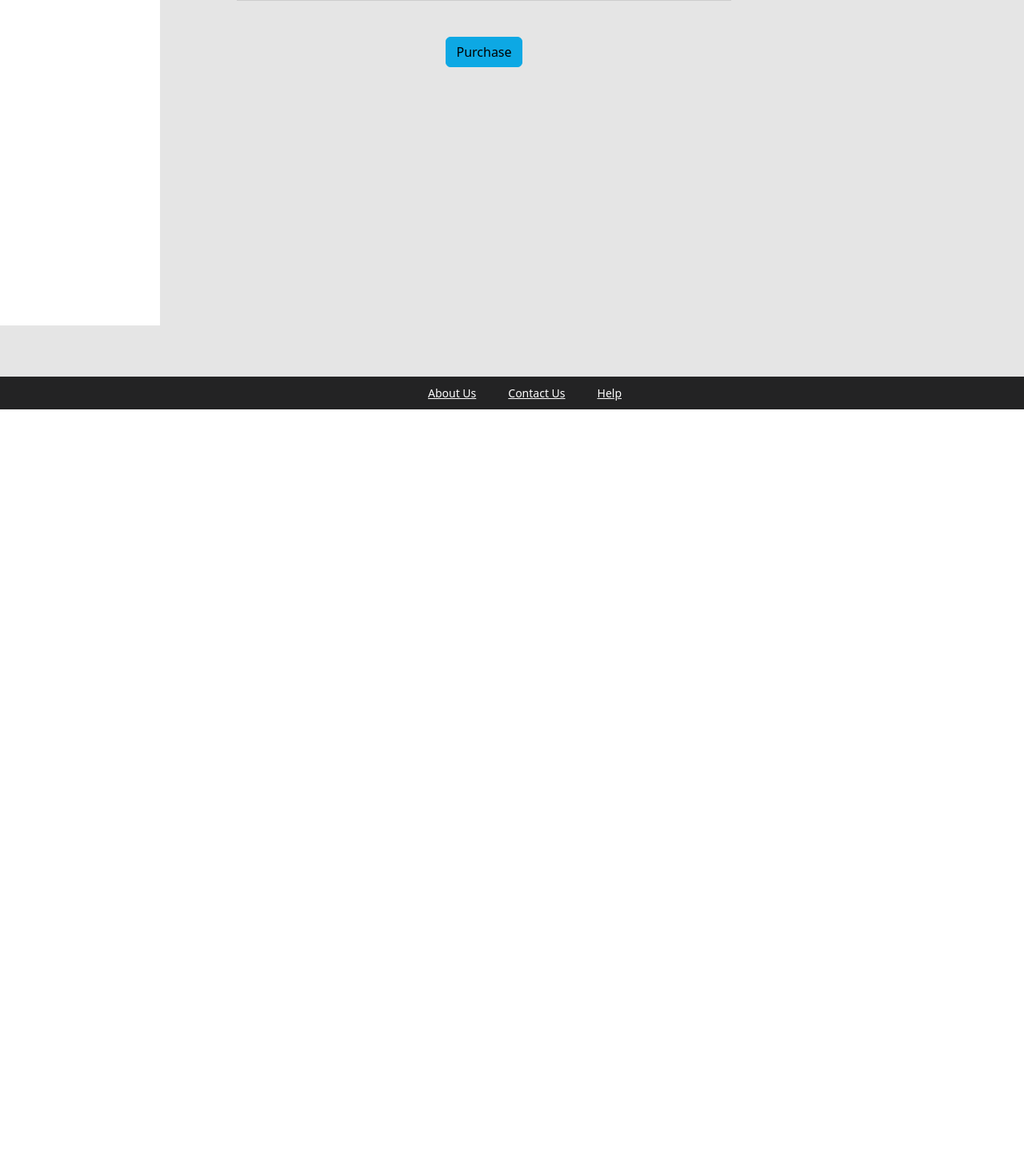
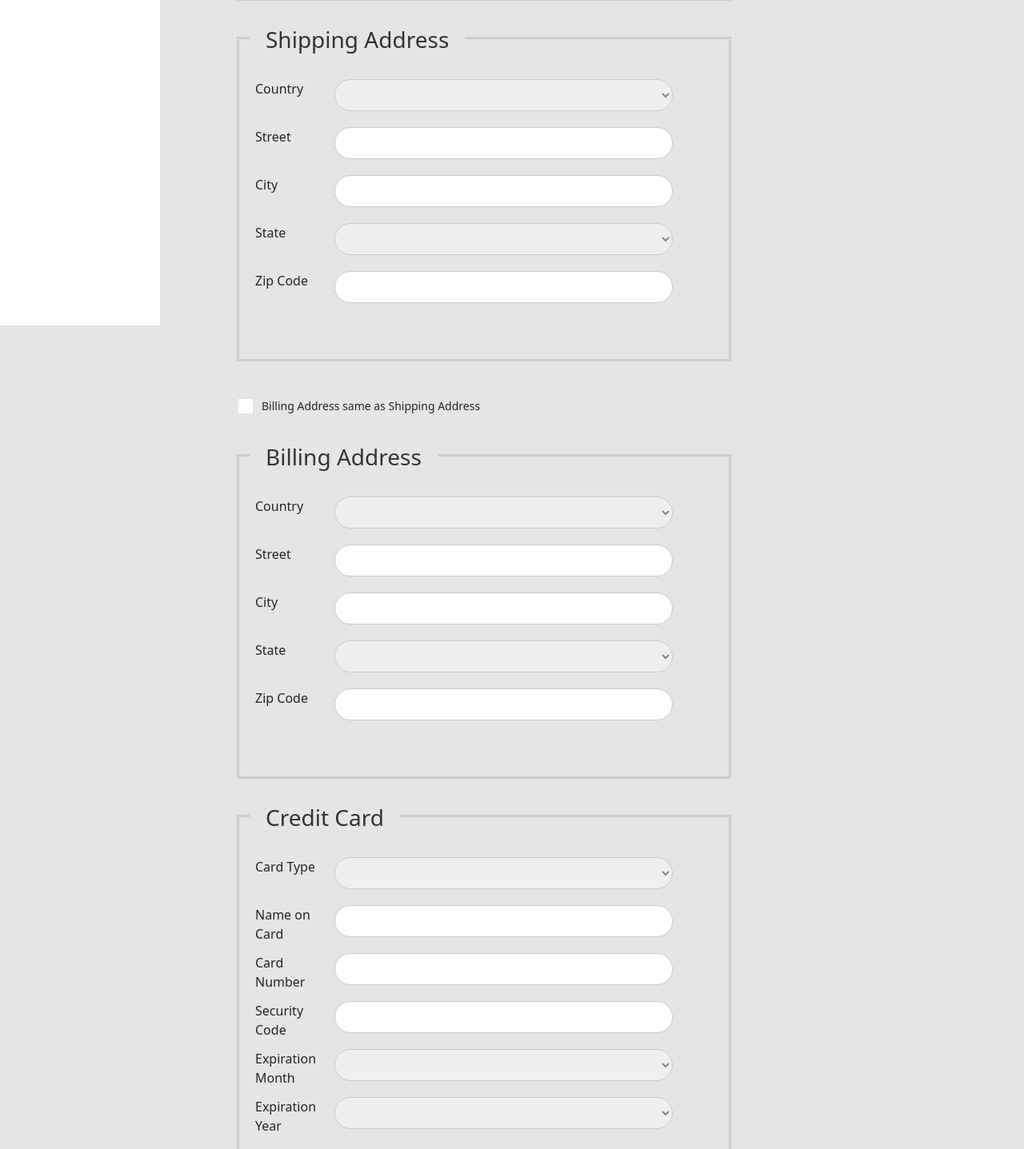
Before and after one commit to NehaKhann/Angular_and_Java_Spring_Boot, an Angular app in the folder ecommerce-project/03-frontend/angular-ecommerce/: page /checkout in a window 1280 px wide. Shown: the part 393-1830 px from the top of the page at 80% size. Before the commit the page ends 921 px from the top, so only its background shows below. Built offline with nearby package versions, Linux system fonts and the light colour scheme; no server answers.

Commit message:
checkout form layout added

```diff
--- a/ecommerce-project/03-frontend/angular-ecommerce/src/app/components/checkout/checkout.component.html
+++ b/ecommerce-project/03-frontend/angular-ecommerce/src/app/components/checkout/checkout.component.html
@@ -38,6 +38,228 @@
             </div>
           </div>
         </div>
+
+        <!-- shipping address -->
+        <div formGroupName="shippingAddress" class="form-area">
+          <h3>Shipping Address</h3>
+          <div class="row">
+            <div class="col-md-2">
+              <label>Country</label>
+            </div>
+            <div class="col-md-9">
+              <div class="input-space">
+                <select formControlName="country">
+                  <option>TO DO</option>
+                </select>
+              </div>
+            </div>
+          </div>
+
+          <div class="row">
+            <div class="col-md-2">
+              <label>Street</label>
+            </div>
+            <div class="col-md-9">
+              <div class="input-space">
+                <input formControlName="street" type="text" />
+              </div>
+            </div>
+          </div>
+
+          <div class="row">
+            <div class="col-md-2">
+              <label>City</label>
+            </div>
+            <div class="col-md-9">
+              <div class="input-space">
+                <input formControlName="city" type="text" />
+              </div>
+            </div>
+          </div>
+
+          <div class="row">
+            <div class="col-md-2">
+              <label>State</label>
+            </div>
+            <div class="col-md-9">
+              <div class="input-space">
+                <select formControlName="state">
+                  <option>TO DO</option>
+                </select>
+              </div>
+            </div>
+          </div>
+
+          <div class="row">
+            <div class="col-md-2">
+              <label>Zip Code</label>
+            </div>
+            <div class="col-md-9">
+              <div class="input-space">
+                <input formControlName="zipCode" type="text" />
+              </div>
+            </div>
+          </div>
+        </div>
+
+        <!-- Add check box to copy shipping to billing -->
+        <div class="input-space">
+          <label class="au-checkbox">
+            <input
+              type="checkbox"
+              (change)="copyShippingAddressToBillingAddress($event)"
+            />
+            <span class="au-checkmark"></span>Billing Address same as Shipping
+            Address
+          </label>
+        </div>
+
+        <!-- billing address -->
+        <div formGroupName="billingAddress" class="form-area">
+          <h3>Billing Address</h3>
+          <div class="row">
+            <div class="col-md-2">
+              <label>Country</label>
+            </div>
+            <div class="col-md-9">
+              <div class="input-space">
+                <select formControlName="country">
+                  <option>TO DO</option>
+                </select>
+              </div>
+            </div>
+          </div>
+
+          <div class="row">
+            <div class="col-md-2">
+              <label>Street</label>
+            </div>
+            <div class="col-md-9">
+              <div class="input-space">
+                <input formControlName="street" type="text" />
+              </div>
+            </div>
+          </div>
+
+          <div class="row">
+            <div class="col-md-2">
+              <label>City</label>
+            </div>
+            <div class="col-md-9">
+              <div class="input-space">
+                <input formControlName="city" type="text" />
+              </div>
+            </div>
+          </div>
+
+          <div class="row">
+            <div class="col-md-2">
+              <label>State</label>
+            </div>
+            <div class="col-md-9">
+              <div class="input-space">
+                <select formControlName="state">
+                  <option>TO DO</option>
+                </select>
+              </div>
+            </div>
+          </div>
+
+          <div class="row">
+            <div class="col-md-2">
+              <label>Zip Code</label>
+            </div>
+            <div class="col-md-9">
+              <div class="input-space">
+                <input formControlName="zipCode" type="text" />
+              </div>
+            </div>
+          </div>
+        </div>
+
+        <!-- Credit Card Info -->
+        <div formGroupName="creditCard" class="form-area">
+          <h3>Credit Card</h3>
+          <div class="row">
+            <div class="col-md-2">
+              <label>Card Type</label>
+            </div>
+            <div class="col-md-9">
+              <div class="input-space">
+                <select formControlName="cardType">
+                  <option>Visa</option>
+                  <option>Mastercard</option>
+                </select>
+              </div>
+            </div>
+          </div>
+
+          <div class="row">
+            <div class="col-md-2">
+              <label>Name on Card</label>
+            </div>
+            <div class="col-md-9">
+              <div class="input-space">
+                <input formControlName="nameOnCard" type="text" />
+              </div>
+            </div>
+          </div>
+
+          <div class="row">
+            <div class="col-md-2">
+              <label>Card Number</label>
+            </div>
+            <div class="col-md-9">
+              <div class="input-space">
+                <input formControlName="cardNumber" type="text" />
+              </div>
+            </div>
+          </div>
+
+          <div class="row">
+            <div class="col-md-2">
+              <label>Security Code</label>
+            </div>
+            <div class="col-md-9">
+              <div class="input-space">
+                <input formControlName="securityCode" type="text" />
+              </div>
+            </div>
+          </div>
+          <div class="row">
+            <div class="col-md-2">
+              <label>Expiration Month</label>
+            </div>
+            <div class="col-md-9">
+              <div class="input-space">
+                <select formControlName="expirationMonth">
+                  <option>TO DO</option>
+                </select>
+              </div>
+            </div>
+          </div>
+
+          <div class="row">
+            <div class="col-md-2">
+              <label>Expiration Year</label>
+            </div>
+            <div class="col-md-9">
+              <div class="input-space">
+                <select formControlName="expirationYear">
+                  <option>TO DO</option>
+                </select>
+              </div>
+            </div>
+          </div>
+        </div>
+        <!-- Order Details -->
+        <div class="form area">
+          <h3>Review Your Order</h3>
+          <p>Total Quantity : {{ totalQuantity }}</p>
+          <p>Shipping : FREE</p>
+          <p>Total Price :{{ totalPrice | currency : "USD" }}</p>
+        </div>
+
         <!-- submit button -->
         <div class="text-center">
           <button type="submit" class="btn btn-info">Purchase</button>
--- a/ecommerce-project/03-frontend/angular-ecommerce/src/app/components/checkout/checkout.component.ts
+++ b/ecommerce-project/03-frontend/angular-ecommerce/src/app/components/checkout/checkout.component.ts
@@ -8,6 +8,8 @@
 })
 export class CheckoutComponent implements OnInit {
   checkoutFormGroup: FormGroup = new FormGroup({});
+  totalPrice: number = 0;
+  totalQuantity: number = 0;
   constructor(private formBuilder: FormBuilder) {}
 
   ngOnInit(): void {
@@ -17,11 +19,41 @@
         lastName: [''],
         email: [''],
       }),
+      shippingAddress: this.formBuilder.group({
+        street: [''],
+        city: [''],
+        state: [''],
+        country: [''],
+        zipCode: [''],
+      }),
+      billingAddress: this.formBuilder.group({
+        street: [''],
+        city: [''],
+        state: [''],
+        country: [''],
+        zipCode: [''],
+      }),
+      creditCard: this.formBuilder.group({
+        cardType: [''],
+        nameOnCard: [''],
+        cardNumber: [''],
+        securityCode: [''],
+        expirationMonth: [''],
+        expirationYear: [''],
+      }),
     });
   }
-  onSubmit(){
-    console.log("Handling the submit button");
+  copyShippingAddressToBillingAddress(event: any) {
+    if (event.target.checked) {
+      this.checkoutFormGroup.controls['billingAddress'].setValue(
+        this.checkoutFormGroup.controls['shippingAddress'].value
+      );
+    } else {
+      this.checkoutFormGroup.controls['billingAddress'].reset();
+    }
+  }
+  onSubmit() {
+    console.log('Handling the submit button');
     console.log(this.checkoutFormGroup.get('customer')?.value);
-
   }
 }
```
